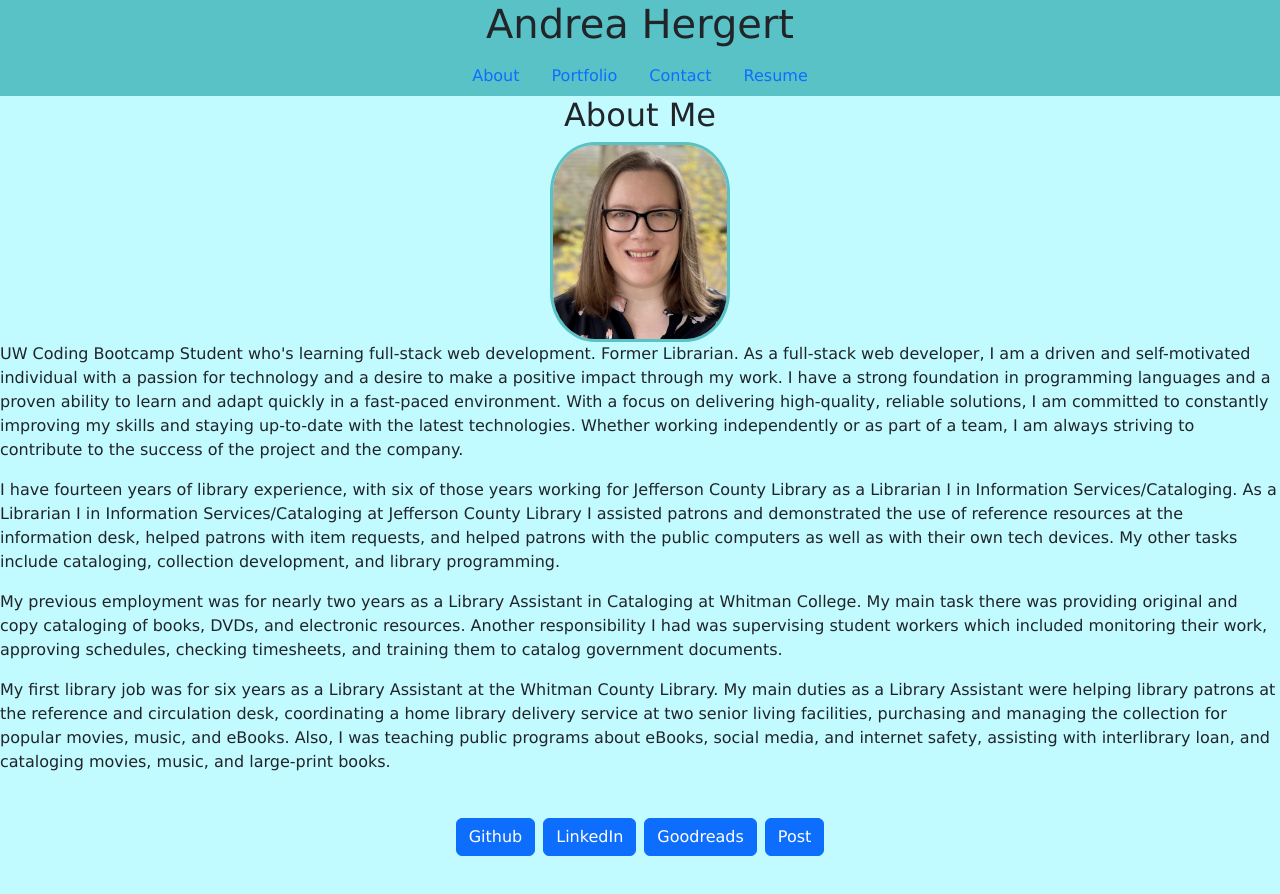
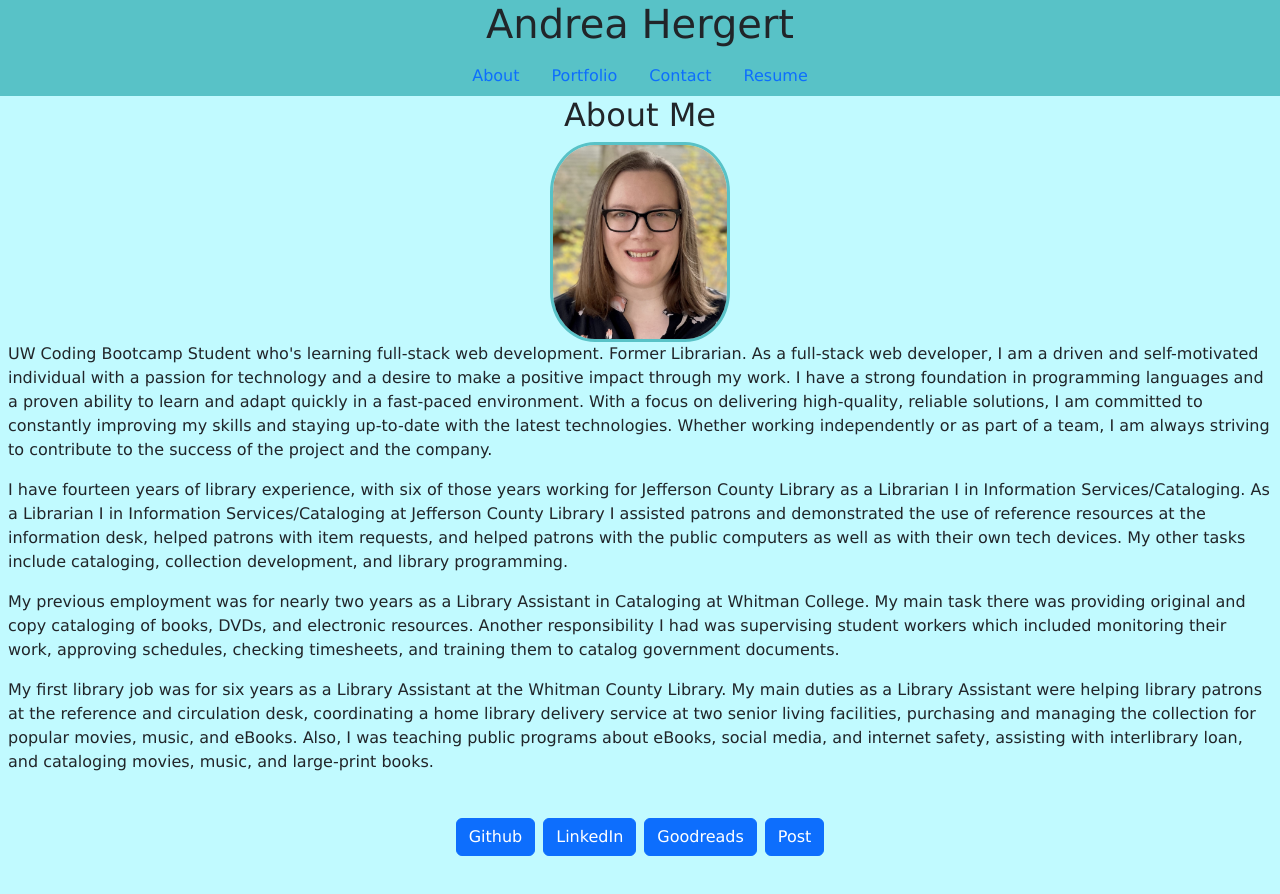
Before and after one commit to andreahergert/portfolio, a React (Create React App) app: page / in a window 1280 px wide. Shown: the top 894 px of the page. Built offline with nearby package versions, Linux system fonts and the light colour scheme.

Commit message:
added padding on sides

```diff
--- a/src/components/pages/About.js
+++ b/src/components/pages/About.js
@@ -14,11 +14,15 @@ const styles = {
   h2: {
     textAlign: 'center',
   },
+  space: {
+    paddingLeft: '0.5rem',
+    paddingRight: '0.5rem',
+  },
 };
 
 export default function About() {
   return (
-    <div>
+    <div style={styles.space}>
       <h2 style={styles.h2}>About Me</h2>
       <div>
       <img style={styles.andreahergert} src={AndreaHergert} alt="Andrea Hergert" />
--- a/src/components/pages/Contact.js
+++ b/src/components/pages/Contact.js
@@ -5,6 +5,10 @@ import { validateEmail } from '../../utils/helpers';
 const styles = {
   h2: {
     textAlign: 'center',
+  },
+  space: {
+    paddingLeft: '0.5rem',
+    paddingRight: '0.5rem',
   },
 };
 
@@ -43,7 +47,7 @@ function Form() {
   };
 
   return (
-    <div>
+    <div style={styles.space}>
       <h2 style={styles.h2}>Contact</h2>
       <form className="form">
         <div>
--- a/src/components/pages/Portfolio.js
+++ b/src/components/pages/Portfolio.js
@@ -11,11 +11,15 @@ const styles = {
   h2: {
     textAlign: 'center',
   },
+  space: {
+    paddingLeft: '0.5rem',
+    paddingRight: '0.5rem',
+  },
 };
 
 export default function Portfolio() {
   return (
-    <div>
+    <div style={styles.space}>
       <h2 style={styles.h2}>Portfolio</h2>
       <div>
         <a href="https://ancient-citadel-20743.herokuapp.com/" target="blank">
--- a/src/components/pages/Resume.js
+++ b/src/components/pages/Resume.js
@@ -5,11 +5,15 @@ const styles = {
   h2: {
     textAlign: 'center',
   },
+  space: {
+    paddingLeft: '0.5rem',
+    paddingRight: '0.5rem',
+  },
 };
 
 export default function Resume() {
   return (
-    <div>
+    <div style={styles.space}>
       <h2 style={styles.h2}>Resume</h2>
       <p style={styles.h2}>
         <a href={ResumeAndreaHergert} download>
```
